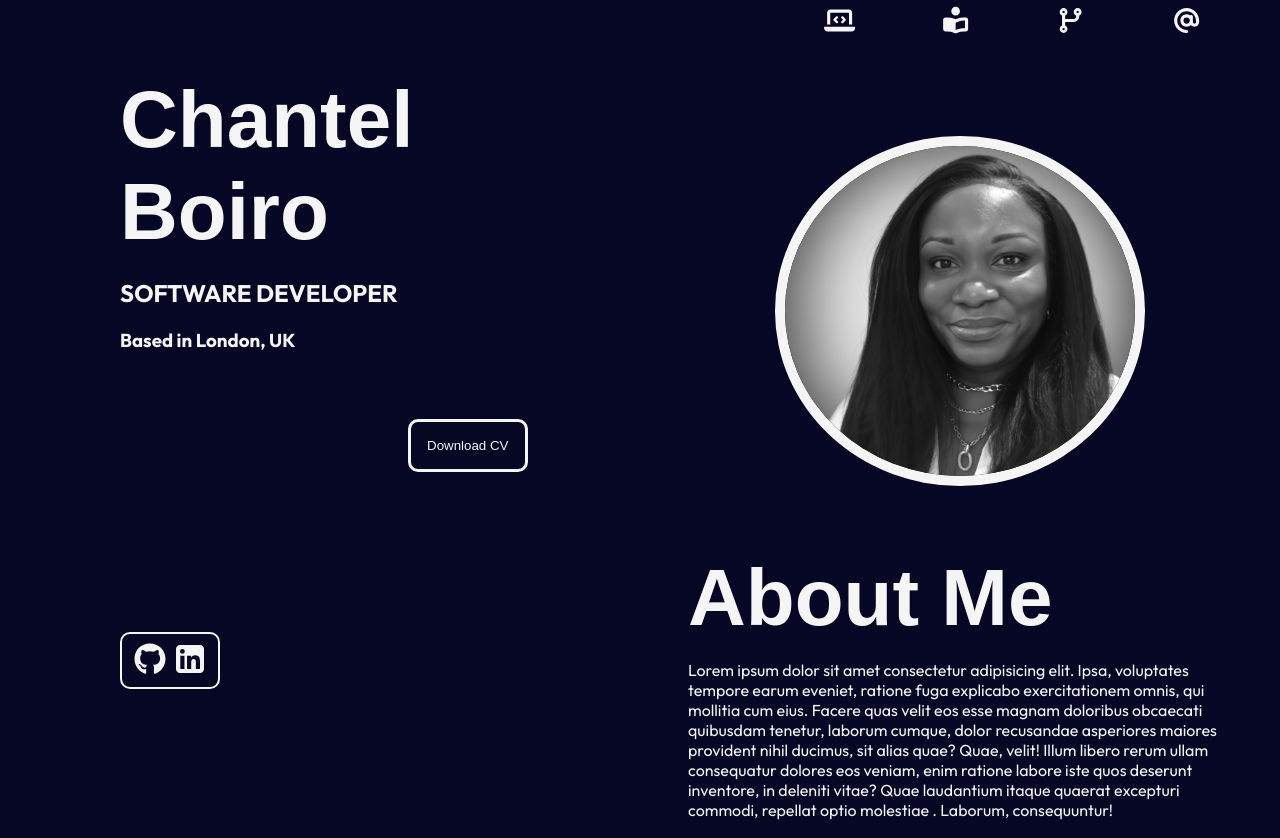
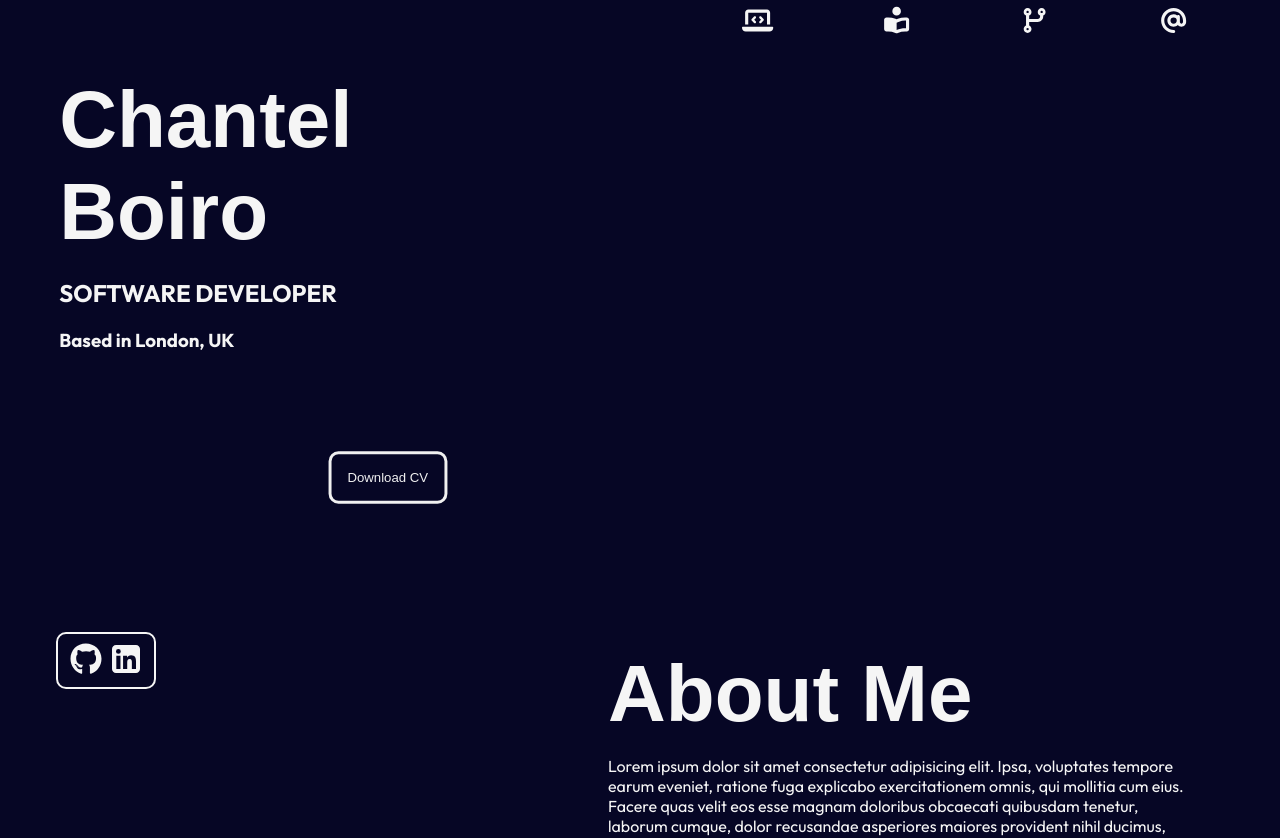
Before and after one commit to chantelVee/Portfolio.v1, a React (Vite) app: page / in a window 1280 px wide. Shown: the top 838 px of the page. Built offline with nearby package versions, Linux system fonts and the light colour scheme; a web font is replaced by a local one.

Commit message:
animations added to start

```diff
--- a/src/App.css
+++ b/src/App.css
@@ -7,25 +7,24 @@
 
 /************ static section ************/
 .static-section {
-  width: 50%;
+  width: 40%;
   height: 100%;
   position: fixed;
 }
 .personal-details {
-  width: 65%;
+  width: 80%;
   margin: 0 auto;
   position: relative;
-
 }
 
 #cv-download {
   color: whitesmoke;
-  top: 3rem;
+  top: 5rem;
   position: relative;
   background-color: transparent;
   padding: 1rem;
   border-radius: 10px;
-  left: 25rem;
+  left: 20rem;
   border: whitesmoke solid;
   cursor: pointer;
 }
@@ -95,6 +94,7 @@ input {
   margin: 0 2rem 2rem;
   display: flex;
 }
+
 form p {
   margin-bottom: 0;
   padding: 0 1.5rem ;
@@ -131,7 +131,7 @@ textarea {
   border-radius: 10px;
   padding: .5rem;
   font-size: 2rem;
-  left: 7rem;
+  left: 3rem;
 }
 #socials svg, h4 a {
   color: whitesmoke;
@@ -143,18 +143,19 @@ textarea {
 .scroll-section {
   position: absolute;
   right: 0;
-  width: 50%;
+  width: 60%;
   height: 100vh;
   display:grid;
 }
 
 /* nav bar */
 .nav-bar-container {
-  width: 630px;
+  width: inherit;
   background-color: rgb(6, 6, 37);
   margin: -0.5rem auto;
   position: fixed;
   z-index: 100;
+  right: 0;
 }
 .nav-bar-contents {
   justify-content: space-evenly ;
@@ -214,7 +215,7 @@ textarea {
 }
 /* image animation*/
 .profile-img{
-  top: 8rem;
+  top: 9rem;
   position: relative;
   width: fit-content;
    margin: 0 auto;
@@ -238,9 +239,9 @@ motion.img {
 
 /*  about me  */
 .header, .text-experience, .sub-title, .company, .project-details, .tech-icons, .contact {
-  top:8rem;
+  top:14rem;
   position: relative;
-  padding: 0 3rem;
+  padding: 0 6rem;
 }
 .text {
   line-height: 25px;
@@ -282,6 +283,7 @@ motion.img {
     padding: 0.5rem;
     font-size: 1.5rem;
     width: 70px;
+    cursor: pointer;
 }
 .project-details {
   margin-bottom: 2rem;
@@ -327,5 +329,5 @@ motion.img {
   text-align: center;
 }
 .contact-wrapper p {
-  padding: 1rem 5rem;
+  padding: 2rem 6rem;
 }
--- a/src/components/About_Me.tsx
+++ b/src/components/About_Me.tsx
@@ -1,8 +1,10 @@
+import { useState } from 'react';
 import image from '../assets/portfolio-Img.jpg'
 import {motion} from 'framer-motion'
 import type { AboutMeProps } from '../types/about-me'
 
 export default function About_Me({isScrolled}: AboutMeProps) {
+    const [isFirstLoad, setIsFirstLoad] = useState(true);
   return (
     <>
     <div className="profile-img" style={{height: '350px', display: 'flex'}}>
@@ -13,11 +15,27 @@ export default function About_Me({isScrolled}: AboutMeProps) {
                 id="main-Img"
                 src={image}
                 alt="My profile"
-                transition={{
-                    type: "spring",
-                    stiffness: 300,
-                    damping: 30,
-                    mass: 1
+                initial={isFirstLoad ? {opacity: 0, scale: 0.5} : false}
+                animate={{opacity: 1, scale: 1}}
+                onAnimationComplete={() => setIsFirstLoad(false)}
+                transition={isFirstLoad ? {
+                    duration: 3,
+                    delay: 5,
+                    ease: [0, 0.71, 0.2, 1.01],
+
+                    layout: {
+                        type: "spring",
+                        stiffness: 300,
+                        damping: 30,
+                        mass: 1
+                    }
+                } : {
+                    layout: {
+                        type: "spring",
+                        stiffness: 250,
+                        damping: 30,
+                        mass: 1
+                    }
                 }}
             />
         )}
@@ -26,7 +44,11 @@ export default function About_Me({isScrolled}: AboutMeProps) {
 
      <div >
 
-        <h2 className='header'>About Me</h2>
+        <motion.h2 className='header'
+            // initial="hidden"
+            // whileInView="visible"
+            // viewport={{once: true}}
+        >About Me</motion.h2>
         <p className='text-experience'>Lorem ipsum dolor sit amet consectetur adipisicing elit. Ipsa, voluptates tempore earum eveniet, ratione fuga explicabo exercitationem omnis, qui mollitia cum eius. Facere quas velit eos esse magnam doloribus obcaecati quibusdam tenetur, laborum cumque, dolor recusandae asperiores maiores provident nihil ducimus, sit alias quae? Quae, velit! Illum libero rerum ullam consequatur dolores eos veniam, enim ratione labore iste quos deserunt inventore, in deleniti vitae? Quae laudantium itaque quaerat excepturi commodi, repellat optio molestiae . Laborum, consequuntur!</p>
     </div>
     </>
--- a/src/components/PersonalDetails.tsx
+++ b/src/components/PersonalDetails.tsx
@@ -1,16 +1,36 @@
-
+import {motion} from "framer-motion"
 
 export default function PersonalDetails({onOpenModal}: {onOpenModal: () => void}) {
 
 
   return (
     <>
-      <div className="personal-details">
+      <motion.div
+        className="personal-details"
+        initial={{opacity: 0, scale: 0.5}}
+        animate={{opacity: 1, scale: 1}}
+        transition={{
+          duration: 5,
+          delay: 1,
+          ease: [0, 0.71, 0.2, 1.01],
+        }}
+      >
         <h2>Chantel Boiro</h2>
         <h1>SOFTWARE DEVELOPER</h1>
         <h3>Based in London, UK</h3>
-      </div>
-      <button id="cv-download" onClick={onOpenModal}>Download CV</button>
+      </motion.div>
+      <motion.button
+        id="cv-download"
+        initial={{opacity: 0, scale: 0.5}}
+        animate={{opacity: 1, scale: 1}}
+        transition={{
+          duration: 5,
+          delay: 3,
+          ease: [0, 0.71, 0.2, 1.01],
+        }}
+        onClick={onOpenModal}>
+          Download CV
+      </motion.button>
 
     </>
   )
```
